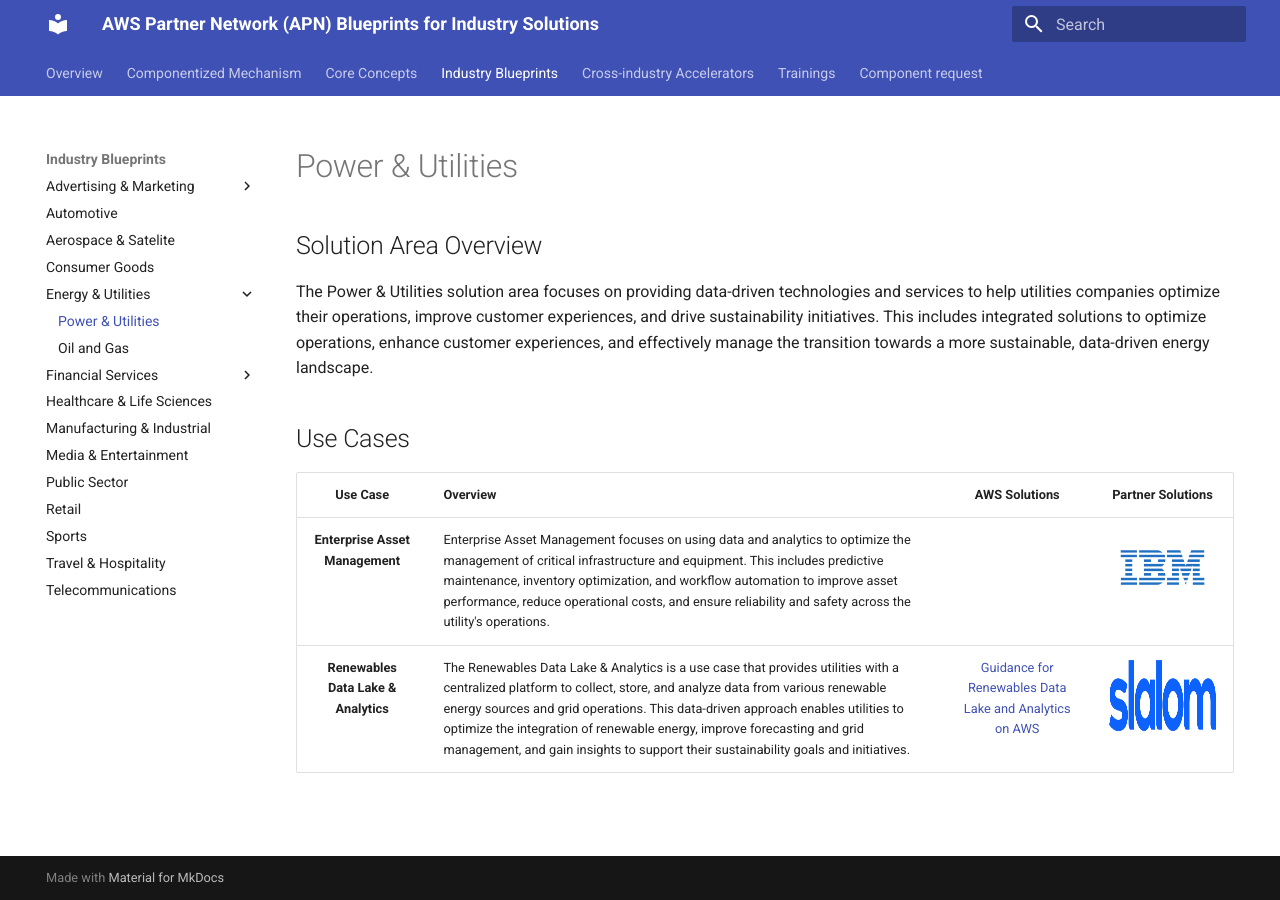
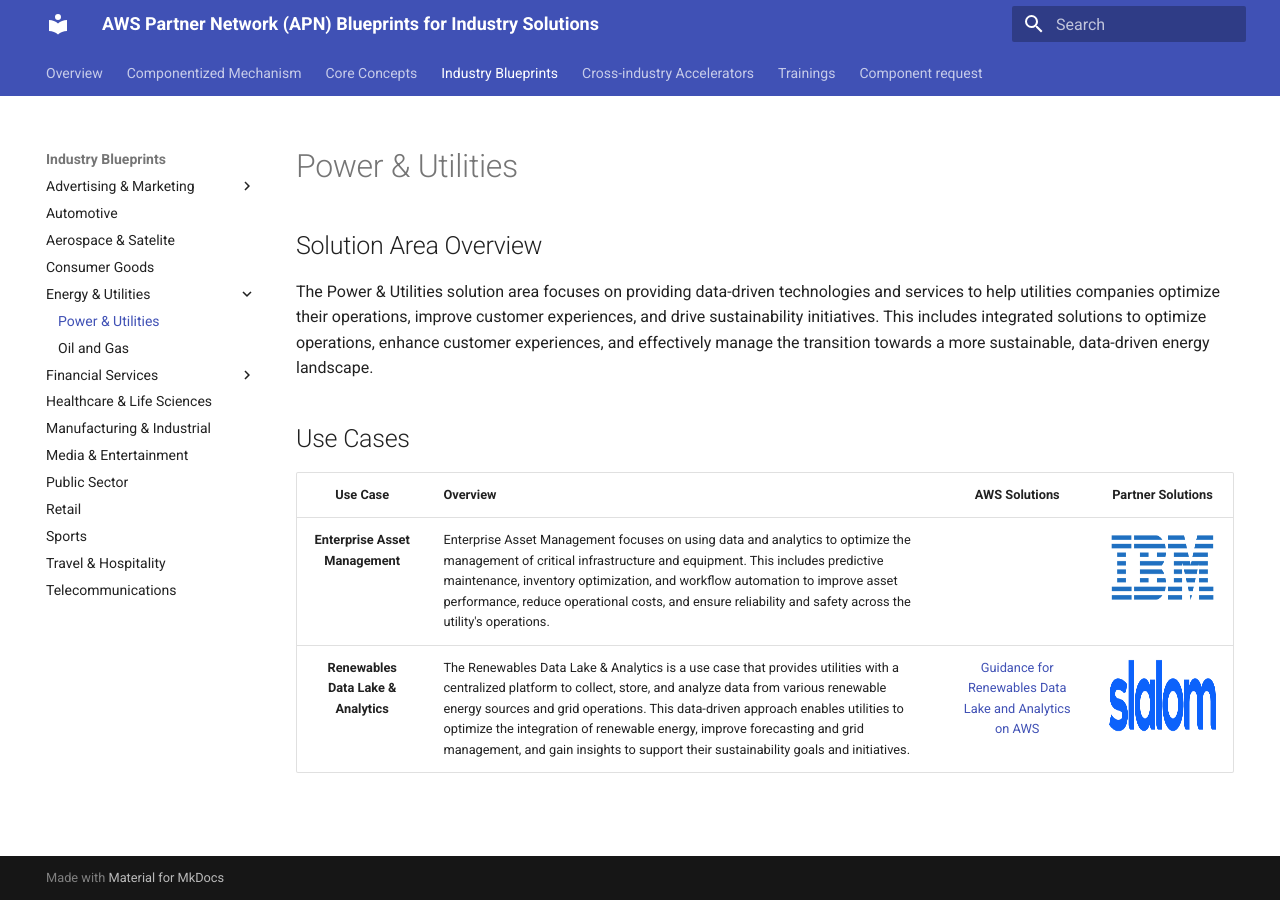
Before and after one commit to aws-samples/apn-blueprints-for-industry-solutions, an MkDocs documentation site: the page built from docs/Energy&Utilities/Power&Utilities/Power&Utilities.md, in a window 1280 px wide. Built offline with MkDocs 1.6.1 and Material for MkDocs 9.7.7, drawn with Linux system fonts in a browser that asks for light colours.

Commit message:
modifying image sizes

```diff
--- a/docs/Energy&Utilities/Power&Utilities/Power&Utilities.md
+++ b/docs/Energy&Utilities/Power&Utilities/Power&Utilities.md
@@ -12,5 +12,5 @@
 
 | Use Case | Overview | AWS Solutions | Partner Solutions |
 | :---: | --- | :---: | :---: |
-| **Enterprise Asset Management** | Enterprise Asset Management focuses on using data and analytics to optimize the management of critical infrastructure and equipment. This includes predictive maintenance, inventory optimization, and workflow automation to improve asset performance, reduce operational costs, and ensure reliability and safety across the utility's operations. | | [![ibm](./ibm-logo.png){: style="height:75px;width=auto"}](https://catalog.us-east-1.prod.workshops.aws/workshops/78554b88-0cd8-45a1-b9ee-2c1078aa6995/en-US) |
-| **Renewables Data Lake & Analytics** | The Renewables Data Lake & Analytics is a use case that provides utilities with a centralized platform to collect, store, and analyze data from various renewable energy sources and grid operations. This data-driven approach enables utilities to optimize the integration of renewable energy, improve forecasting and grid management, and gain insights to support their sustainability goals and initiatives. | [Guidance for Renewables Data Lake and Analytics on AWS](https://aws.amazon.com/solutions/guidance/renewables-data-lake-and-analytics-on-aws/?did=sl_card&trk=sl_card) | ![slalom](./slalom-logo.png){: style="height:75px;width=auto"} |
+| **Enterprise Asset Management** | Enterprise Asset Management focuses on using data and analytics to optimize the management of critical infrastructure and equipment. This includes predictive maintenance, inventory optimization, and workflow automation to improve asset performance, reduce operational costs, and ensure reliability and safety across the utility's operations. | | [![ibm](./ibm-logo.png){: style="height:75px;width=172"}](https://catalog.us-east-1.prod.workshops.aws/workshops/78554b88-0cd8-45a1-b9ee-2c1078aa6995/en-US) |
+| **Renewables Data Lake & Analytics** | The Renewables Data Lake & Analytics is a use case that provides utilities with a centralized platform to collect, store, and analyze data from various renewable energy sources and grid operations. This data-driven approach enables utilities to optimize the integration of renewable energy, improve forecasting and grid management, and gain insights to support their sustainability goals and initiatives. | [Guidance for Renewables Data Lake and Analytics on AWS](https://aws.amazon.com/solutions/guidance/renewables-data-lake-and-analytics-on-aws/?did=sl_card&trk=sl_card) | ![slalom](./slalom-logo.png){: style="height:75px;width=288"} |
```
Also changed, not shown: docs/Energy&Utilities/Power&Utilities/ibm-logo.png, 2 other files.
